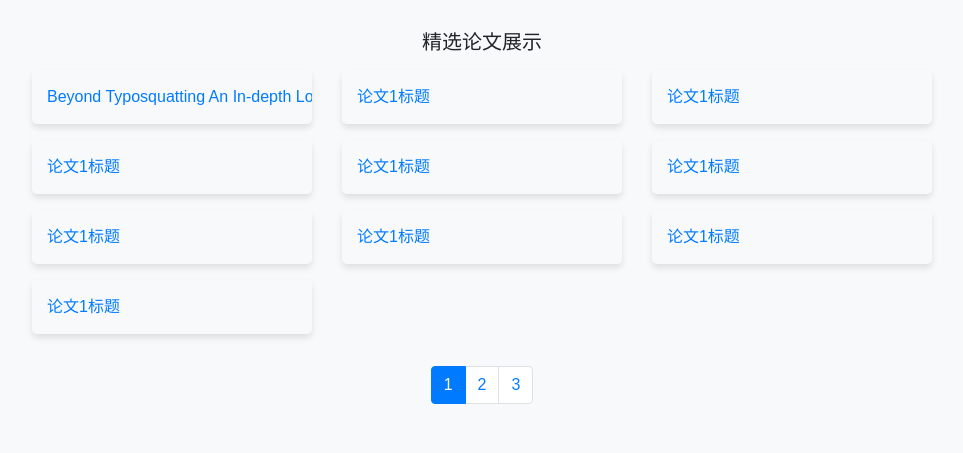
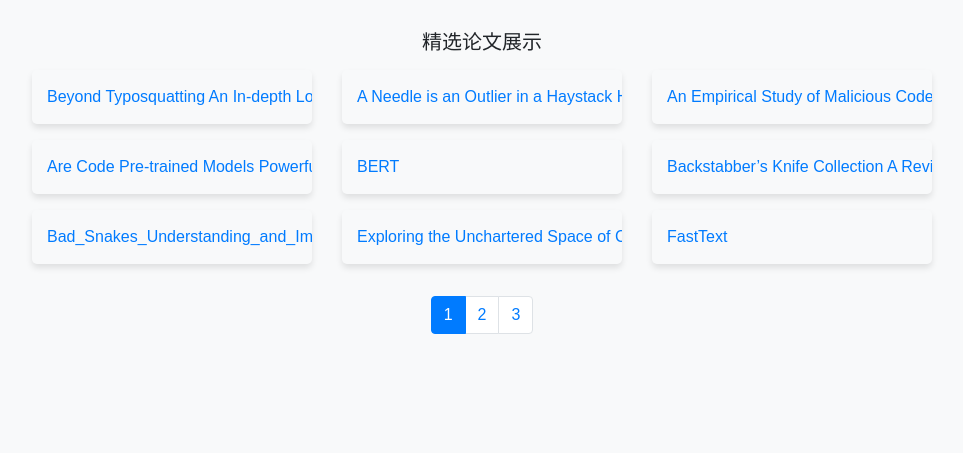
Before and after one commit to banxiangao/banxiangao.github.io, a plain HTML site: page index.html in a window 1280 px wide. Shown: the whole page, without its empty margins (158-1121 px from the left). Drawn offline with nearby package versions, Linux system fonts and the light colour scheme.

Commit message:
Update index.html

```diff
--- a/index.html
+++ b/index.html
@@ -61,32 +61,32 @@
         // 假设这是从服务器获取的论文数据
         const papersData = [
             { title: 'Beyond Typosquatting An In-depth Look at Package Confusion', link: 'typo.html' },
-            { title: '论文1标题', link: '论文1链接' },
-            { title: '论文1标题', link: '论文1链接' },
-            { title: '论文1标题', link: '论文1链接' },
-            { title: '论文1标题', link: '论文1链接' },
-            { title: '论文1标题', link: '论文1链接' },
-            { title: '论文1标题', link: '论文1链接' },
-            { title: '论文1标题', link: '论文1链接' },
-            { title: '论文1标题', link: '论文1链接' },
-            { title: '论文1标题', link: '论文1链接' },
-            { title: '论文1标题', link: '论文1链接' },
-            { title: '论文1标题', link: '论文1链接' },
-            { title: '论文1标题', link: '论文1链接' },
-            { title: '论文1标题', link: '论文1链接' },
-            { title: '论文1标题', link: '论文1链接' },
-            { title: '论文1标题', link: '论文1链接' },
-            { title: '论文1标题', link: '论文1链接' },
-            { title: '论文1标题', link: '论文1链接' },
-            { title: '论文1标题', link: '论文1链接' },
-            { title: '论文1标题', link: '论文1链接' },
-            { title: '论文1标题', link: '论文1链接' },
+            { title: 'A Needle is an Outlier in a Haystack Hunting Malicious PyPI Packages with Code Clustering', link: 'Needle.html' },
+            { title: 'An Empirical Study of Malicious Code In PyPI Ecosystem', link: 'Empirical.html' },
+            { title: 'Are Code Pre-trained Models Powerful to Learn', link: 'Pre-trained.html' },
+            { title: 'BERT', link: 'BERT.html' },
+            { title: 'Backstabber’s Knife Collection A Review', link: 'Backstabber.html' },
+            { title: 'Bad_Snakes_Understanding_and_Improving_Python_Package_Index_Malware_Scanning', link: 'Bad_Snakes.html' },
+            { title: 'Exploring the Unchartered Space of Container Registry Typosquatting', link: 'Exploring.html' },
+            { title: 'FastText', link: '论文1链接' },
+            { title: 'LIVABLE Exploring Long-Tailed Classification of', link: '论文1链接' },
+            { title: 'Malicious Package Detection in NPM and PyPI using a Single model', link: '论文1链接' },
+            { title: 'Malicious_Packages_Lurking_in_User-Friendly_Python_Package_Index', link: '论文1链接' },
+            { title: 'Practical Automated Detection of Malicious npm Packages', link: '论文1链接' },
+            { title: 'SecureBERT', link: '论文1链接' },
+            { title: 'SpellBound Defending Against Package Typosquatting', link: '论文1链接' },
+            { title: 'Wolf at the Door:Preventing Install-Time Attacks in npm with Latch', link: '论文1链接' },
+            { title: 'pycg', link: '论文1链接' },
+            { title: '基于分片融合的代码隐式混淆技术', link: '论文1链接' },
+            { title: '基于指标依赖模型构件与监控的攻击检测方法', link: '论文1链接' },
+            { title: '开源软件供应链安全研究综述', link: '论文1链接' },
+            { title: '开源软件供应链研究综述', link: '论文1链接' },
             { title: '论文1标题', link: '论文1链接' },
             { title: '论文N标题', link: '论文N链接' },
         ];
 
         let currentPage = 1;
-        let itemsPerPage = 10;
+        let itemsPerPage = 9;
 
         function showPapers() {
             const start = (currentPage - 1) * itemsPerPage;
```
